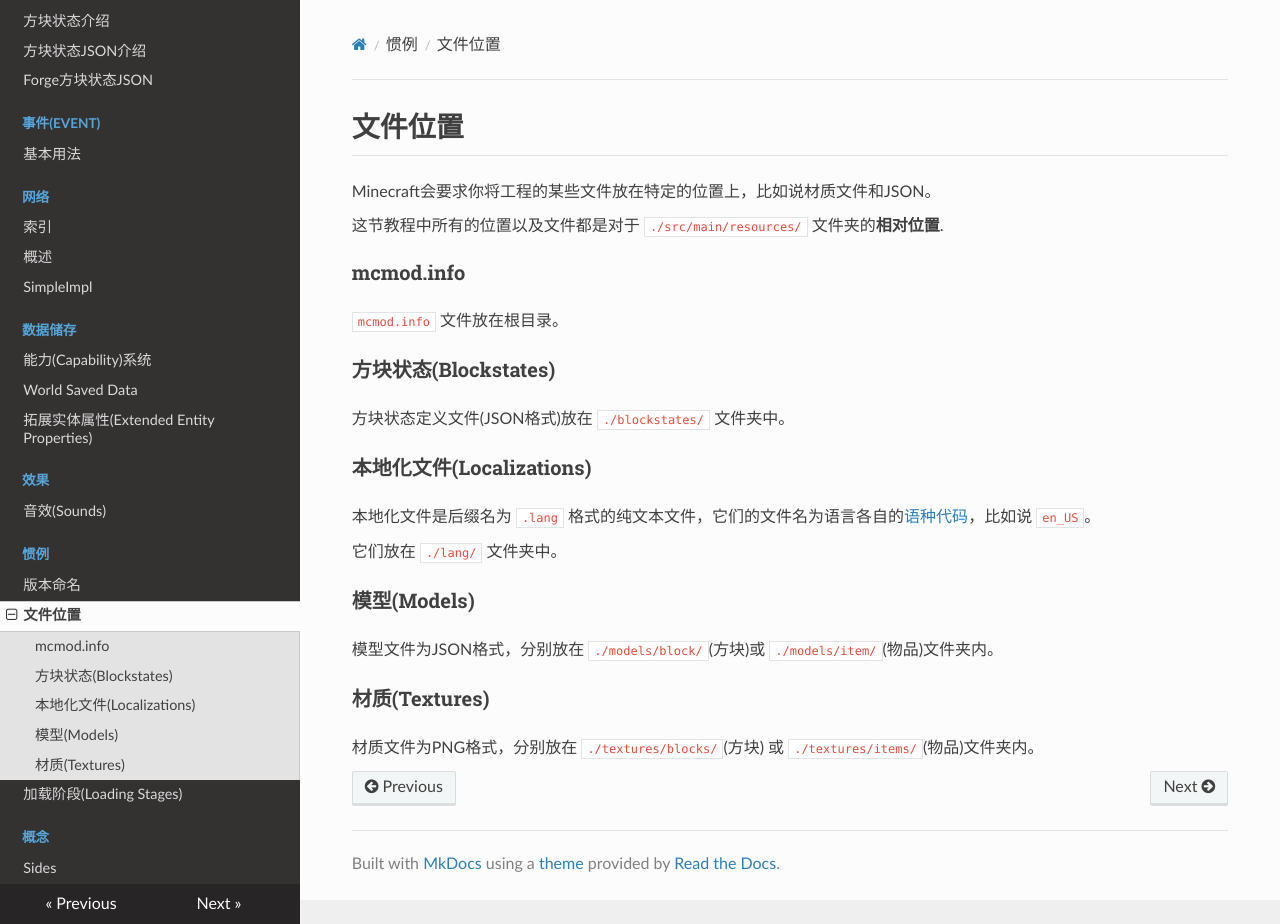
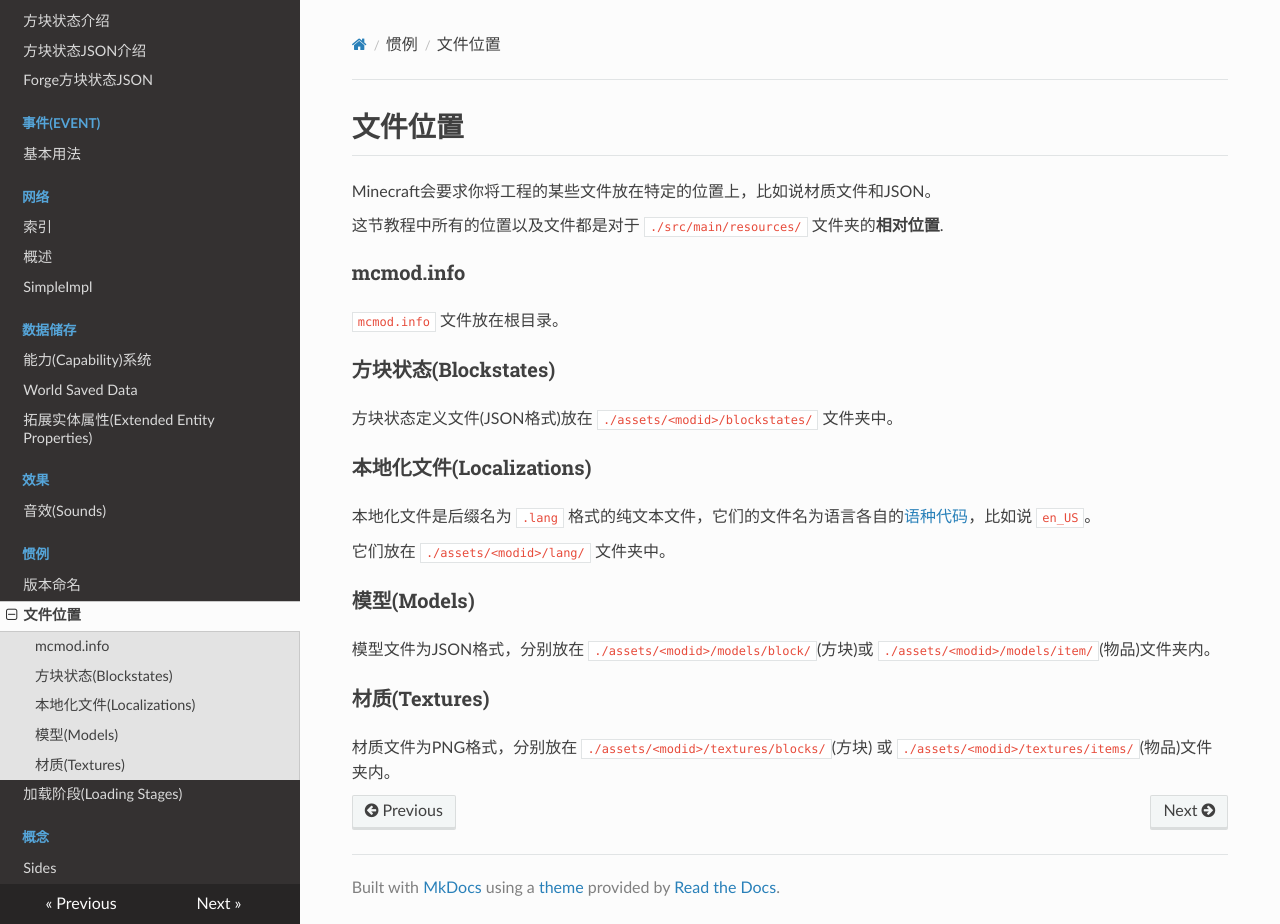
Before and after one commit to Krasjet/Forge-Documentation-CN, an MkDocs documentation site: the page built from docs/conventions/locations.md, in a window 1280 px wide and 924 px high. Built offline with MkDocs 1.6.1, drawn with Linux system fonts in a browser that asks for light colours; nearby versions of some CDN libraries; old or Windows-style settings are respelled for this version of MkDocs.

Commit message:
Fix paths in locations.md

```diff
--- a/docs/conventions/locations.md
+++ b/docs/conventions/locations.md
@@ -11,18 +11,18 @@ Minecraft会要求你将工程的某些文件放在特定的位置上，比如
 
 ### 方块状态(Blockstates)
 
-方块状态定义文件(JSON格式)放在 `./blockstates/` 文件夹中。
+方块状态定义文件(JSON格式)放在 `./assets/<modid>/blockstates/` 文件夹中。
 
 ### 本地化文件(Localizations)
 
 本地化文件是后缀名为 `.lang` 格式的纯文本文件，它们的文件名为语言各自的[语种代码](https://msdn.microsoft.com/en-us/library/ee825488(v=cs.20).aspx)，比如说 `en_US`。
 
-它们放在 `./lang/` 文件夹中。
+它们放在 `./assets/<modid>/lang/` 文件夹中。
 
 ### 模型(Models)
 
-模型文件为JSON格式，分别放在 `./models/block/`(方块)或 `./models/item/`(物品)文件夹内。
+模型文件为JSON格式，分别放在 `./assets/<modid>/models/block/`(方块)或 `./assets/<modid>/models/item/`(物品)文件夹内。
 
 ### 材质(Textures)
 
-材质文件为PNG格式，分别放在 `./textures/blocks/`(方块) 或 `./textures/items/`(物品)文件夹内。
+材质文件为PNG格式，分别放在 `./assets/<modid>/textures/blocks/`(方块) 或 `./assets/<modid>/textures/items/`(物品)文件夹内。
```
Also changed, not shown: docs/index.md (+1 -1 lines).
